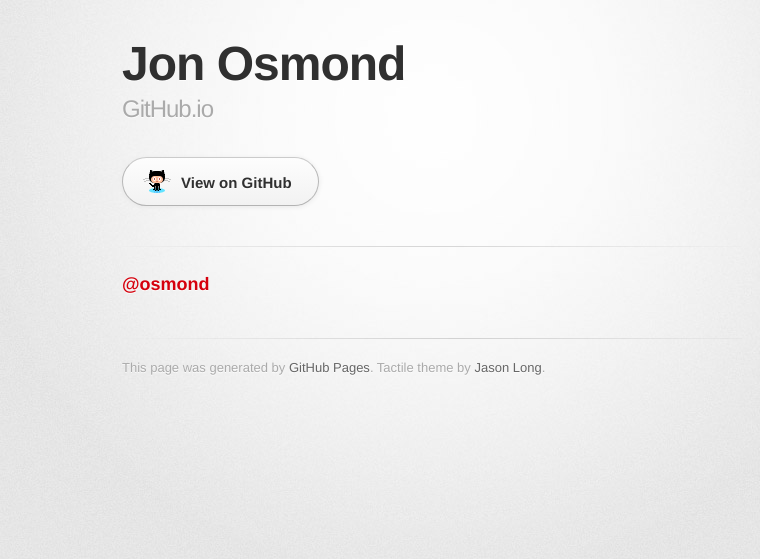
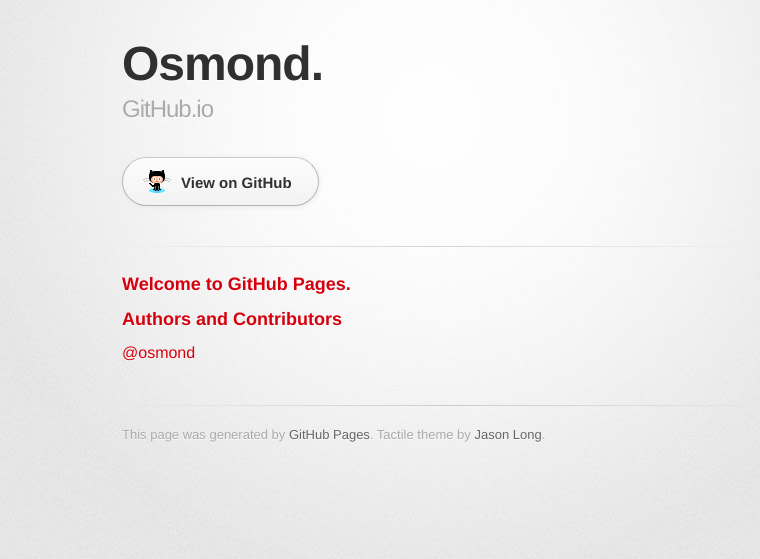
Before and after one commit to osmond/osmond.github.io, a Jekyll site: the page index.html, which Jekyll copies as it is, in a window 1280 px wide. Shown: the top 559 px of the page, without its empty margins (208-968 px from the left). Built offline with Jekyll 4.4.1, drawn with Linux system fonts in a browser that asks for light colours; some web fonts are replaced.

Commit message:
Revert "edits"
This reverts commit 263b90a0b977cf0e362f68789271a7b3b1f10922.

```diff
--- a/index.html
+++ b/index.html
@@ -18,7 +18,7 @@
       <div class="inner">
 
         <header>
-          <h1>Jon Osmond</h1>
+          <h1>Osmond.</h1>
           <h2>GitHub.io</h2>
         </header>
 
@@ -29,8 +29,15 @@
         <hr>
 
         <section id="main_content">
+          <h3>
+<a id="welcome-to-github-pages" class="anchor" href="#welcome-to-github-pages" aria-hidden="true"><span class="octicon octicon-link"></span></a>Welcome to GitHub Pages.</h3>
 
-<h3><a href="https://github.com/osmond" class="user-mention">@osmond</a></h3>
+
+
+<h3>
+<a id="authors-and-contributors" class="anchor" href="#authors-and-contributors" aria-hidden="true"><span class="octicon octicon-link"></span></a>Authors and Contributors</h3>
+
+<p><a href="https://github.com/osmond" class="user-mention">@osmond</a></p>
 
 
         </section>
```
